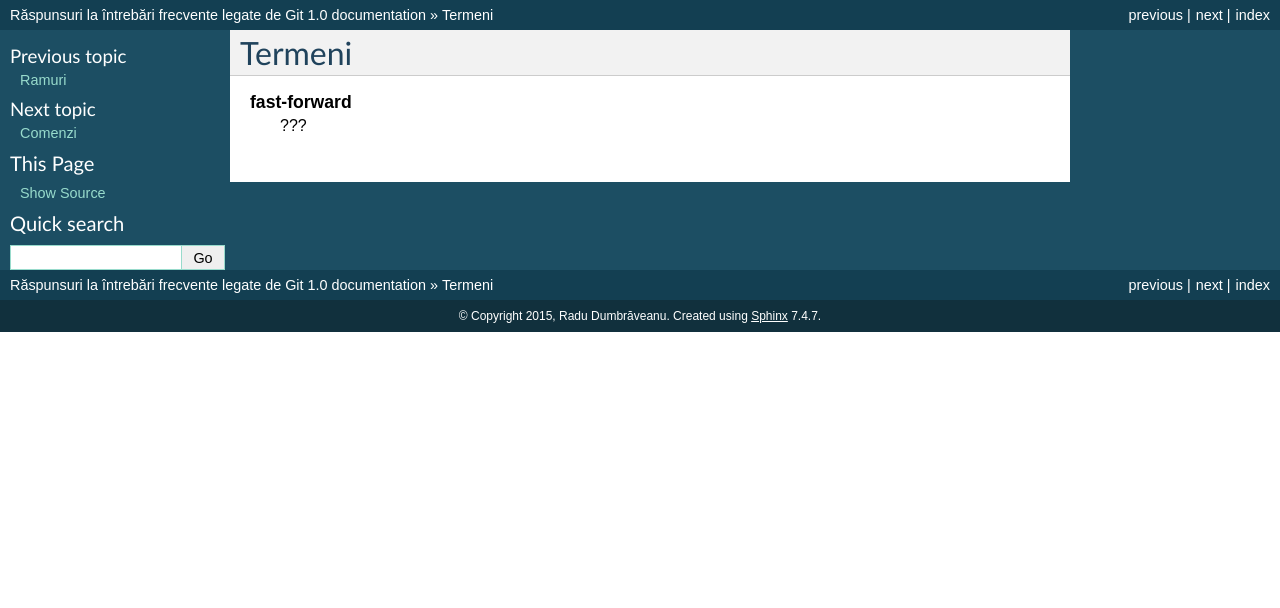
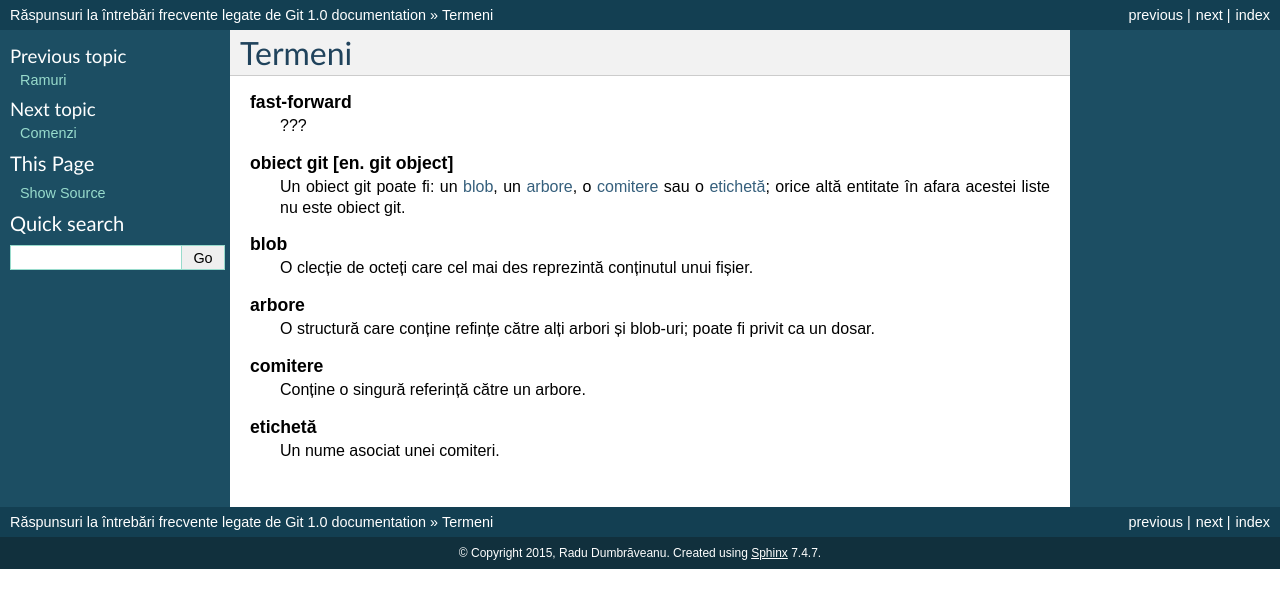
Before and after one commit to Streeling/git-rif, a Sphinx documentation site: the page built from source/termeni.rst, in a window 1280 px wide. Shown: the top 608 px of the page. Built offline with Sphinx 7.4.7, drawn with Linux system fonts in a browser that asks for light colours.

```diff
--- a/source/ramuri.rst
+++ b/source/ramuri.rst
@@ -4,12 +4,12 @@ Ramuri
 .. _cum-să-mut-comiterile-dintr-o-ramură-în-alta:
 
 Cum să mut comiterile dintr-o ramură în alta?
----------------------------------------------
+"""""""""""""""""""""""""""""""""""""""""""""
 
 Am comis într-o ramură, dar ar fi trebuit să comit în alta; cum să mut aceste comiteri în ramura corectă?
 De exemplu avem următoarea situație
 
-A. Ramura corectă încă nu există, adică fără a pierde din generalitate, putem considera că avem următoarea situație
+.. rubric:: A. Ramura corectă încă nu există, adică fără a pierde din generalitate, putem considera că avem următoarea situație
 
 .. code::
 
@@ -39,7 +39,7 @@ Pentru a muta comiterile (C) și (D) în ramura <ramura1> trebuie să rulăm urm
    git reset --hard <comiterea B>
    git checkout <ramura1>
 
-B. Ramura corectă există, adică avem următoarea situație
+.. rubric:: B. Ramura corectă există, adică avem următoarea situație
 
 .. code::
 
--- a/source/termeni.rst
+++ b/source/termeni.rst
@@ -5,3 +5,18 @@ Termeni
 
    fast-forward
       ???
+
+   obiect git [en. git object]
+      Un obiect git poate fi: un :term:`blob`, un :term:`arbore`, o :term:`comitere` sau o :term:`etichetă`; orice altă entitate în afara acestei liste nu este obiect git.
+
+   blob
+      O clecție de octeți care cel mai des reprezintă conținutul unui fișier.
+
+   arbore
+      O structură care conține refințe către alți arbori și blob-uri; poate fi privit ca un dosar.
+
+   comitere
+      Conține o singură referință către un arbore.
+
+   etichetă
+      Un nume asociat unei comiteri.
```
